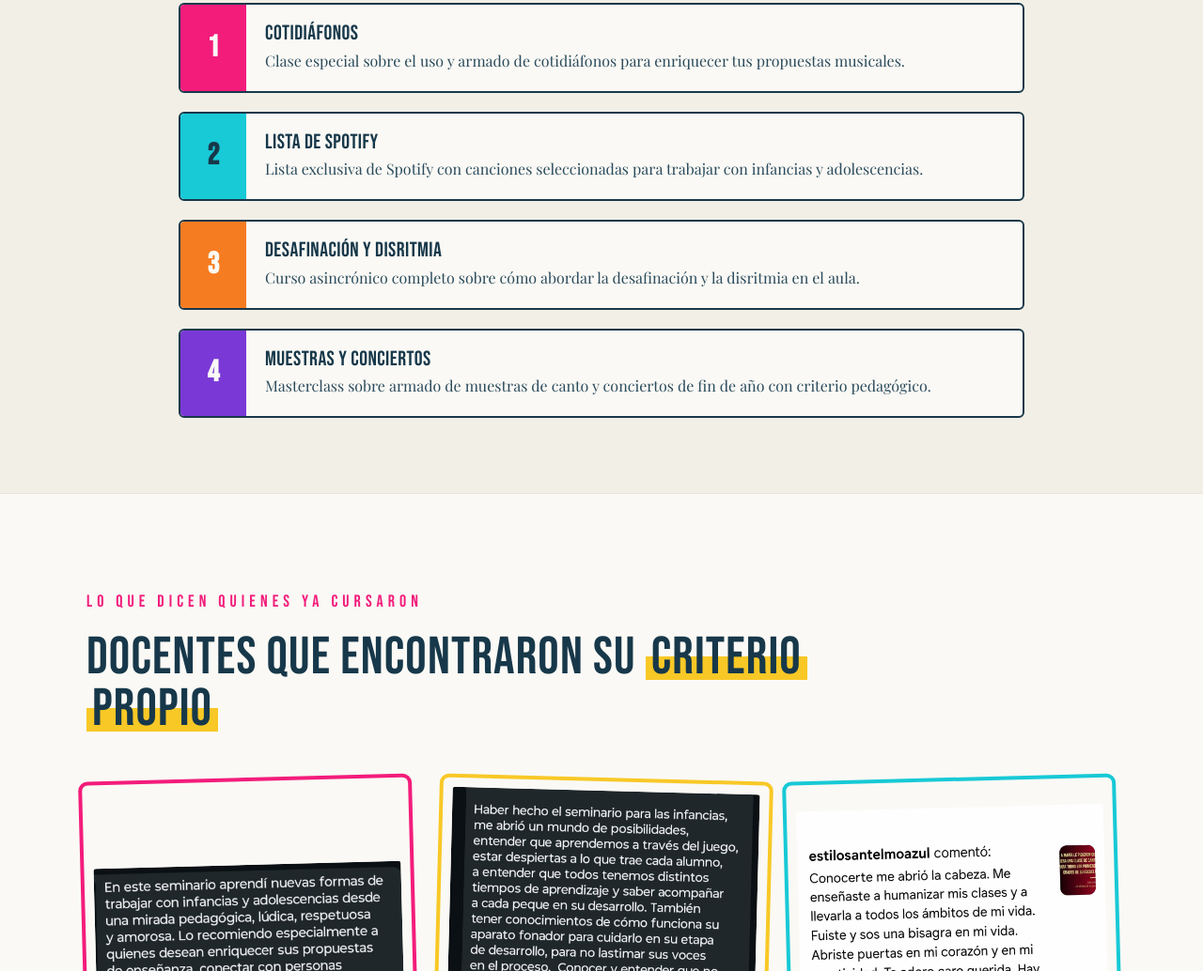
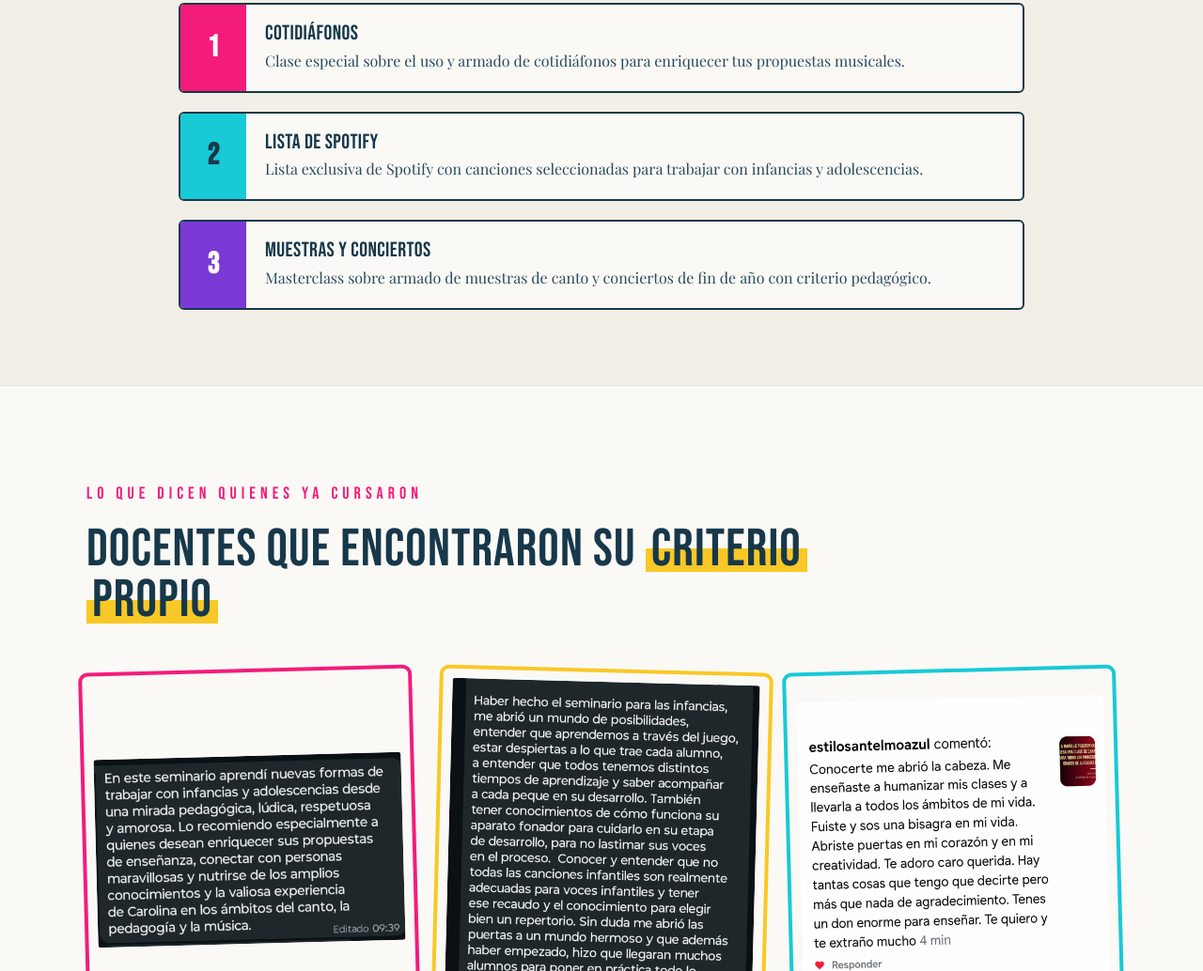
Before and after one commit to Luchovilla7/formacion-infancia, a plain HTML site: page index.html in a window 1280 px wide. Shown: the part 4198-5232 px from the top of the page at 94% size. Drawn offline with nearby package versions, Linux system fonts and the light colour scheme; a web font is replaced by a local one.

Commit message:
quitar el bonus 3

```diff
--- a/index.html
+++ b/index.html
@@ -997,7 +997,7 @@
                 </div>
 
                 <!-- Bonus 3: Desafinación y Disritmia -->
-                <div style="display: flex; background: var(--crema); border: 2px solid var(--petroleo); border-radius: 6px; overflow: hidden; transition: transform 0.2s ease;"
+                <!-- <div style="display: flex; background: var(--crema); border: 2px solid var(--petroleo); border-radius: 6px; overflow: hidden; transition: transform 0.2s ease;"
                     onmouseover="this.style.transform='translateY(-2px)'" onmouseout="this.style.transform='none'">
                     <div
                         style="width: 70px; background: var(--naranja); color: var(--crema); display: flex; align-items: center; justify-content: center; font-family: 'Bebas Neue', sans-serif; font-size: 32px; font-weight: bold; flex-shrink: 0;">
@@ -1011,14 +1011,14 @@
                             style="font-size: 16px; color: #2b4b5c; line-height: 1.5; font-family: 'Playfair Display', serif; margin: 0;">
                             Curso asincrónico completo sobre cómo abordar la desafinación y la disritmia en el aula.</p>
                     </div>
-                </div>
+                </div> -->
 
                 <!-- Bonus 4: Muestras y Conciertos -->
                 <div style="display: flex; background: var(--crema); border: 2px solid var(--petroleo); border-radius: 6px; overflow: hidden; transition: transform 0.2s ease;"
                     onmouseover="this.style.transform='translateY(-2px)'" onmouseout="this.style.transform='none'">
                     <div
                         style="width: 70px; background: var(--violeta); color: var(--crema); display: flex; align-items: center; justify-content: center; font-family: 'Bebas Neue', sans-serif; font-size: 32px; font-weight: bold; flex-shrink: 0;">
-                        4</div>
+                        3</div>
                     <div
                         style="padding: 20px; flex-grow: 1; display: flex; flex-direction: column; justify-content: center;">
                         <h3
```
